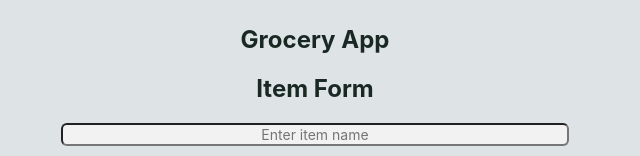
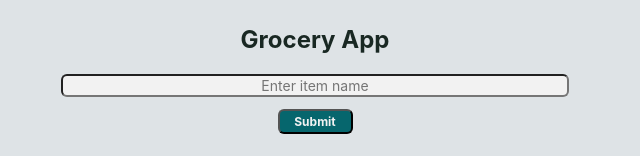
Before and after one commit to lsr488/grocery-app, a React (Create React App) app in the folder frontend/: page / in a window 1280 px wide. Shown: the top 156 px of the page, without its empty margins (325-965 px from the left). Built offline with nearby package versions, Linux system fonts and the light colour scheme; no server answers.

Commit message:
remove h2

```diff
--- a/frontend/src/components/ItemForm.jsx
+++ b/frontend/src/components/ItemForm.jsx
@@ -2,7 +2,6 @@ function ItemForm(props) {
 
 	return (
 			<>
-				<h2>Item Form</h2>
 				<form onSubmit={props.onSubmit}>
 					<div>
 						<input
```
Lines whose indentation alone changed are shown as unchanged.
